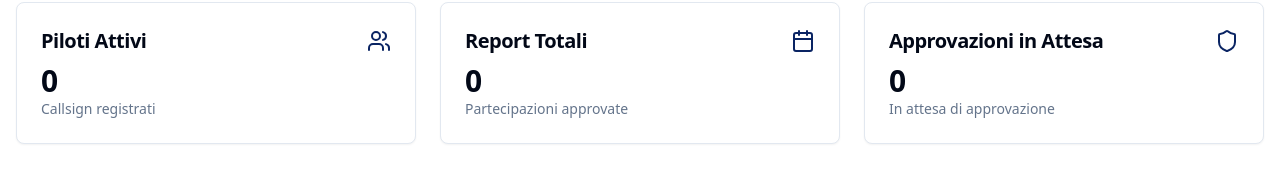
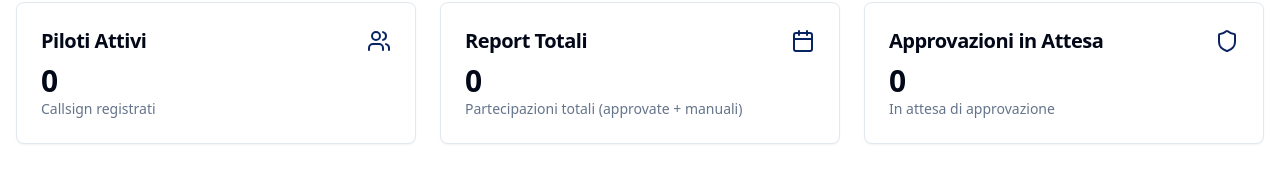
Before and after one commit to Sebastiano1412/flight-crew-tracker, a React (Vite) app: page / in a window 1280 px wide. Shown: the part 246-420 px from the top of the page. Built offline with nearby package versions, Linux system fonts and the light colour scheme; no server answers; the database is empty.

Commit message:
feat: Include manual participations in total count
Include manual participation counts in the "Report Totali" card on the homepage.

```diff
--- a/src/pages/Home.tsx
+++ b/src/pages/Home.tsx
@@ -19,9 +19,15 @@ const Home = () => {
   const { database, getCallSignCode, getCallSignParticipationCount } = useDatabase();
   const [isLoading, setIsLoading] = useState(true);
 
+  // Calculate total manual participations
+  const totalManualParticipations = database?.manualParticipationCounts?.reduce(
+    (sum, mpc) => sum + mpc.count, 0) || 0;
+
   // Add default values in case database is not yet loaded
   const totalPilots = database?.callSigns?.filter(cs => cs.isActive)?.length || 0;
   const totalEvents = database?.eventParticipations?.filter(ep => ep.isApproved)?.length || 0;
+  // Include manual participations in total events count
+  const totalReports = totalEvents + totalManualParticipations;
   const pendingApprovals = database?.eventParticipations?.filter(ep => !ep.isApproved)?.length || 0;
 
   // Get top 5 pilots by participation count
@@ -72,8 +78,8 @@ const Home = () => {
             <Calendar className="h-6 w-6 text-airline-blue" />
           </CardHeader>
           <CardContent>
-            <div className="text-3xl font-bold">{totalEvents}</div>
-            <CardDescription>Partecipazioni approvate</CardDescription>
+            <div className="text-3xl font-bold">{totalReports}</div>
+            <CardDescription>Partecipazioni totali (approvate + manuali)</CardDescription>
           </CardContent>
         </Card>
 
--- a/src/pages/StatisticsPage.tsx
+++ b/src/pages/StatisticsPage.tsx
@@ -1,3 +1,4 @@
+
 import { LineChart, Users, Plane } from "lucide-react";
 import { Card, CardContent, CardDescription, CardHeader, CardTitle } from "@/components/ui/card";
 import {
```
